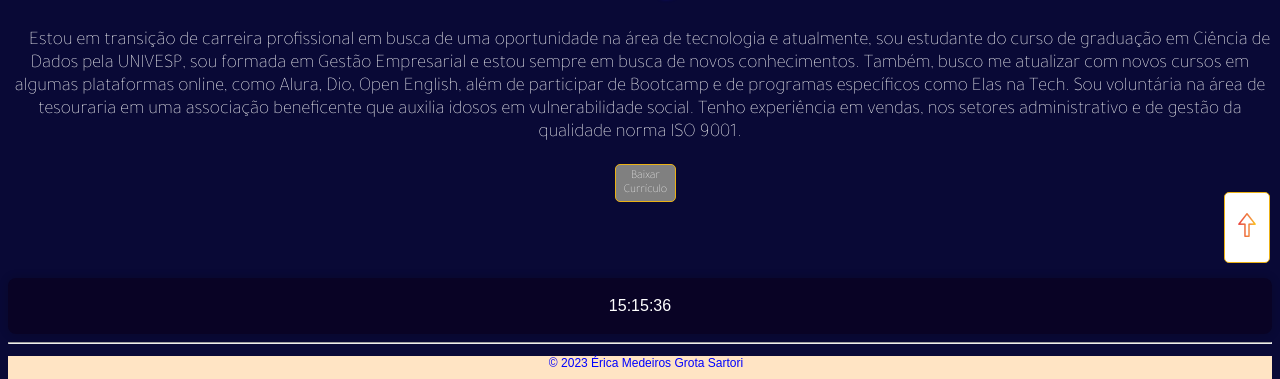
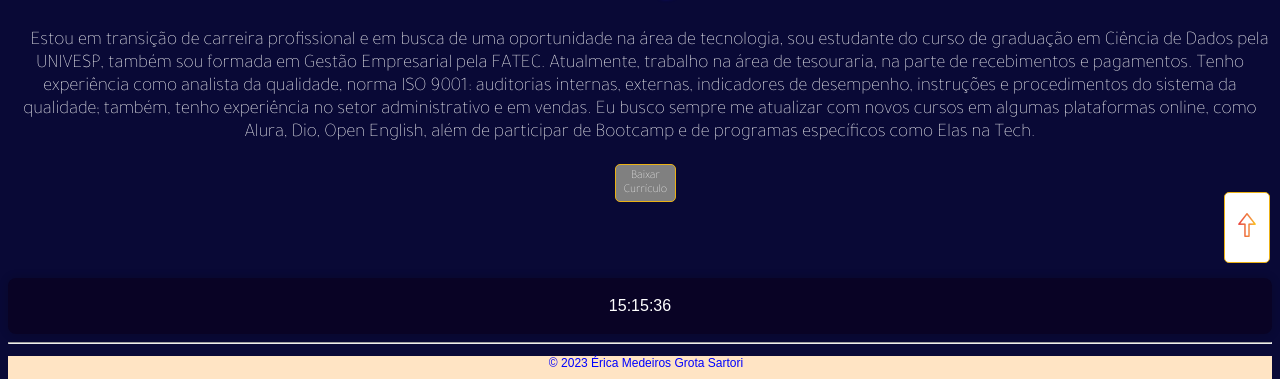
Before and after one commit to EricaMGS/EricaMGS.github.io, a plain HTML site: page index.html in a window 1280 px wide. Shown: the part 457-836 px from the top of the page. Drawn offline with Linux system fonts and the light colour scheme.

Commit message:
Update index.html

```diff
--- a/index.html
+++ b/index.html
@@ -40,13 +40,9 @@
             <br>
             <img src="erica.jpg" alt="fotoperfil" class="imgtopo">
             <h1 class="jumbotron-heading fonte"> Érica Medeiros Grota Sartori</h1>
-            <p id="apresentacao" class="lead text-muted">Estou em transição de carreira profissional em busca de uma
-                oportunidade na área de tecnologia e atualmente, sou estudante do curso de graduação em Ciência de Dados
-                pela UNIVESP, sou formada em Gestão Empresarial e estou sempre em busca de novos conhecimentos. Também,
-                busco me atualizar com novos cursos em algumas plataformas online, como Alura, Dio, Open English, além
-                de participar de Bootcamp e de programas específicos como Elas na Tech. Sou voluntária na área de
-                tesouraria em uma associação beneficente que auxilia idosos em vulnerabilidade social. Tenho experiência
-                em vendas, nos setores administrativo e de gestão da qualidade norma ISO 9001.</p>
+            <p id="apresentacao" class="lead text-muted">Estou em transição de carreira profissional e em busca de uma oportunidade na área de tecnologia, sou estudante do curso de graduação em Ciência de Dados pela UNIVESP, também sou formada em Gestão Empresarial pela FATEC.
+Atualmente, trabalho na área de tesouraria, na parte de recebimentos e pagamentos. Tenho experiência como analista da qualidade, norma ISO 9001: auditorias internas, externas, indicadores de desempenho, instruções e procedimentos do sistema da qualidade; também, tenho experiência no setor administrativo e em vendas.
+Eu busco sempre me atualizar com novos cursos em algumas plataformas online, como Alura, Dio, Open English, além de participar de Bootcamp e de programas específicos como Elas na Tech.</p>
             <a class="button01" href="CurriculoEricaMGSartori.pdf" download>Baixar Currículo</a>
 
         </div>
```
